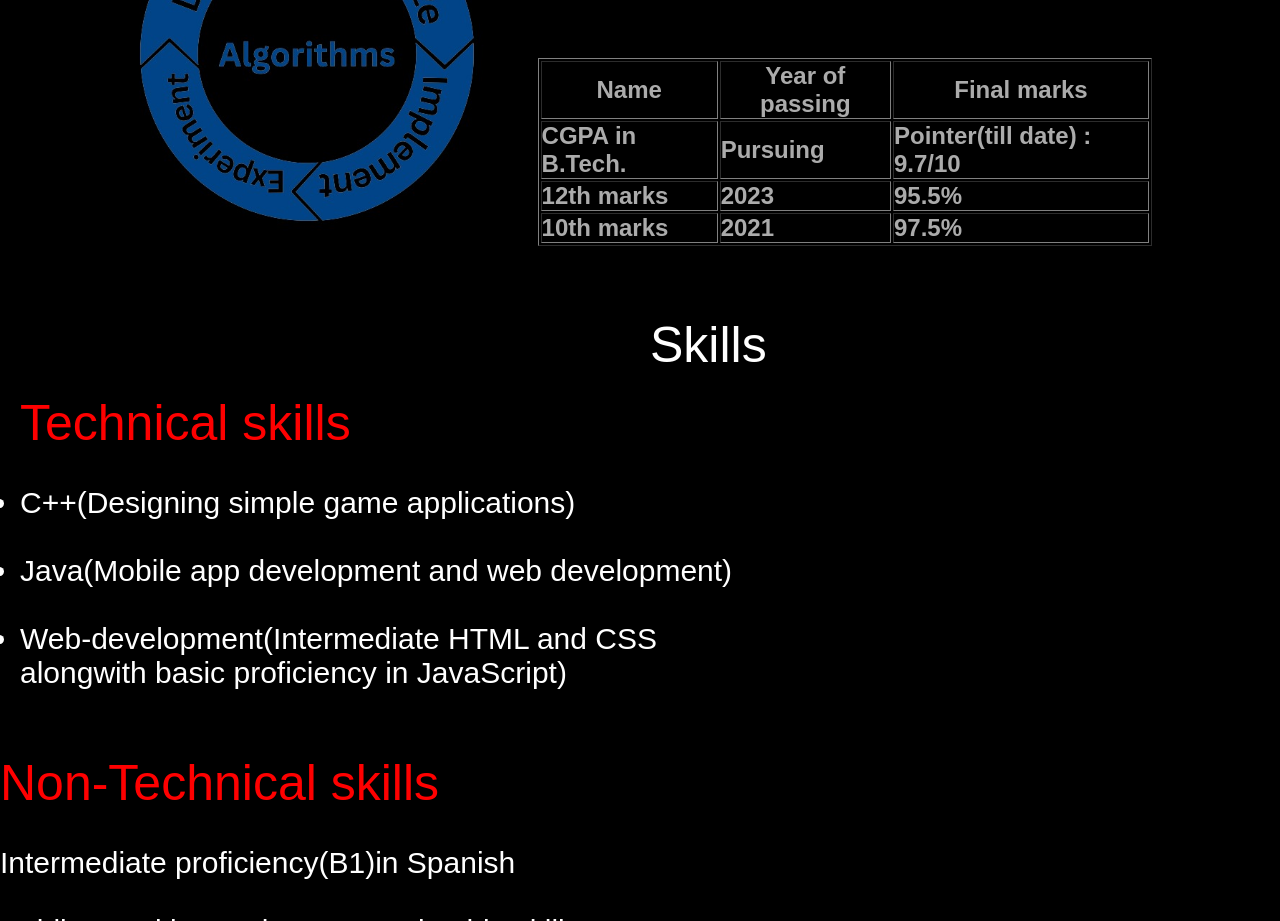
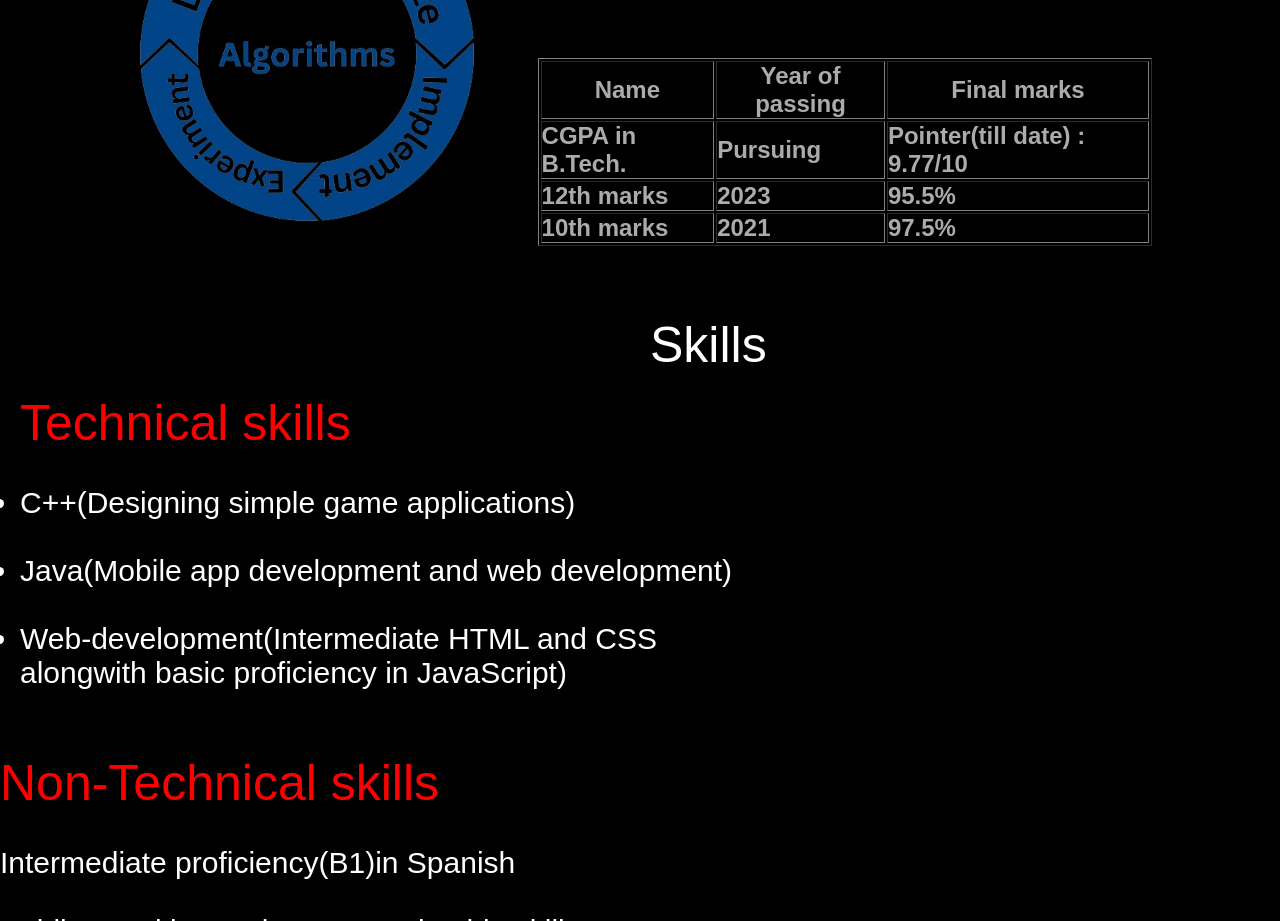
Before and after one commit to VedaangPagnis/portfolio, a plain HTML site: page index.html in a window 1280 px wide. Shown: the part 1425-2346 px from the top of the page. Drawn offline with Linux system fonts and the light colour scheme.

Commit message:
Update index.html

```diff
--- a/index.html
+++ b/index.html
@@ -48,7 +48,7 @@
                 <tr>
                   <td>CGPA in B.Tech.</td>
                   <td>Pursuing</td>
-                  <td>Pointer(till date) : 9.7/10</td>
+                  <td>Pointer(till date) : 9.77/10</td>
                 </tr>
                 <tr>
                   <td>12th marks</td>
```
